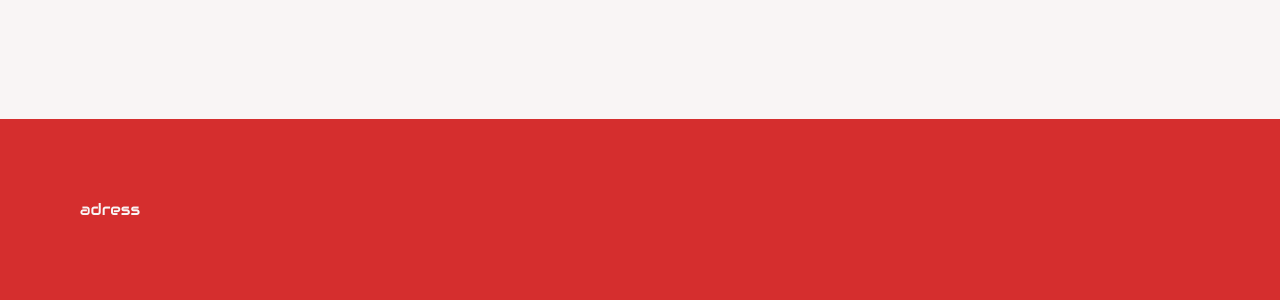
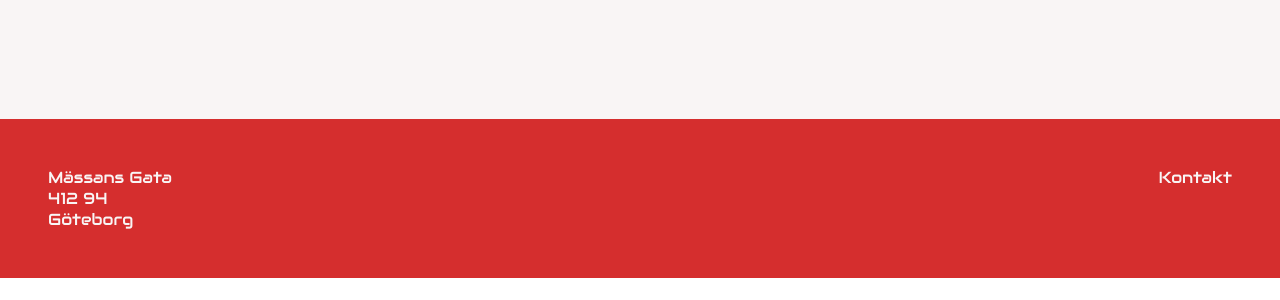
Before and after one commit to Martinf88/better-web, a plain HTML site: page index.html in a window 1280 px wide. Shown: the part 881-1181 px from the top of the page. After the commit the page ends 1159 px from the top, so only its background shows below. Drawn offline with Linux system fonts and the light colour scheme.

Commit message:
början på footer

```diff
--- /dev/null
+++ b/footer.css
@@ -0,0 +1,13 @@
+footer {
+	display: flex;
+	background-color: #d52e2e;
+	color: #f9f5f5;
+	padding: 3em;
+	justify-content: space-between;
+
+}
+
+.foot-link {
+	text-decoration: none;
+	color: #f9f5f5;
+}
--- a/index.html
+++ b/index.html
@@ -6,6 +6,7 @@
 	<title>Bättre Webb</title>
 	<link rel="stylesheet" href="style.css">
 	<link rel="stylesheet" href="picture-gallery.css">
+	<link rel="stylesheet" href="footer.css">
 </head>
 <body>
 
@@ -39,7 +40,17 @@
 	</main>
 
 	<footer>
-		<p>adress</p>
+		<div class="adress">
+			<p>Mässans Gata</p>
+			<p>412 94</p>
+			<p>Göteborg</p>
+		</div>
+
+
+		<div class="footer-links">
+			<a class="foot-link" href="">Kontakt</a>
+		</div>
+
 	</footer>
 
 </body>
--- a/style.css
+++ b/style.css
@@ -142,9 +142,3 @@
 		border-bottom: 1px solid #444;
 	}
 }
-
-footer {
-	background-color: #d52e2e;
-	color: #f9f5f5;
-	padding: 5em;
-}
```
